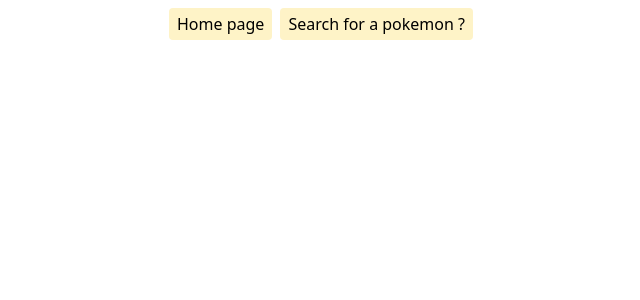
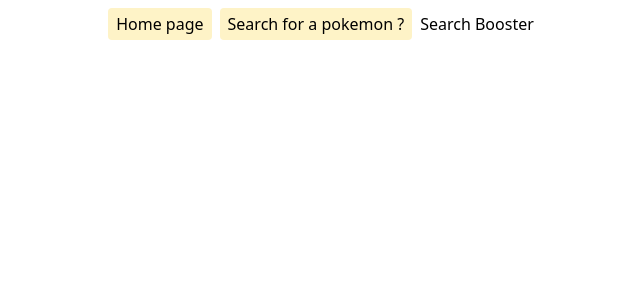
Before and after one commit to Cosmeak/iim-bachelor-three, a React (Vite) app: page / in a window 1280 px wide. Shown: the top 300 px of the page, without its empty margins (319-959 px from the left). Built offline with nearby package versions, Linux system fonts and the light colour scheme; what pokemontcgsdk would draw is missing.

Commit message:
add booster file

```diff
--- a/src/routes/root.jsx
+++ b/src/routes/root.jsx
@@ -9,6 +9,9 @@ export default function Root() {
          <li className="bg-amber-100 rounded px-2 py-1">
            <a href={'/search'}>Search for a pokemon ?</a>
          </li>
+         <li>
+          <a href={'/booster'}>Search Booster</a>
+         </li>
        </ul>
      </nav>
    </>
```
Also changed, not shown: src/routes/booster.jsx (added).
